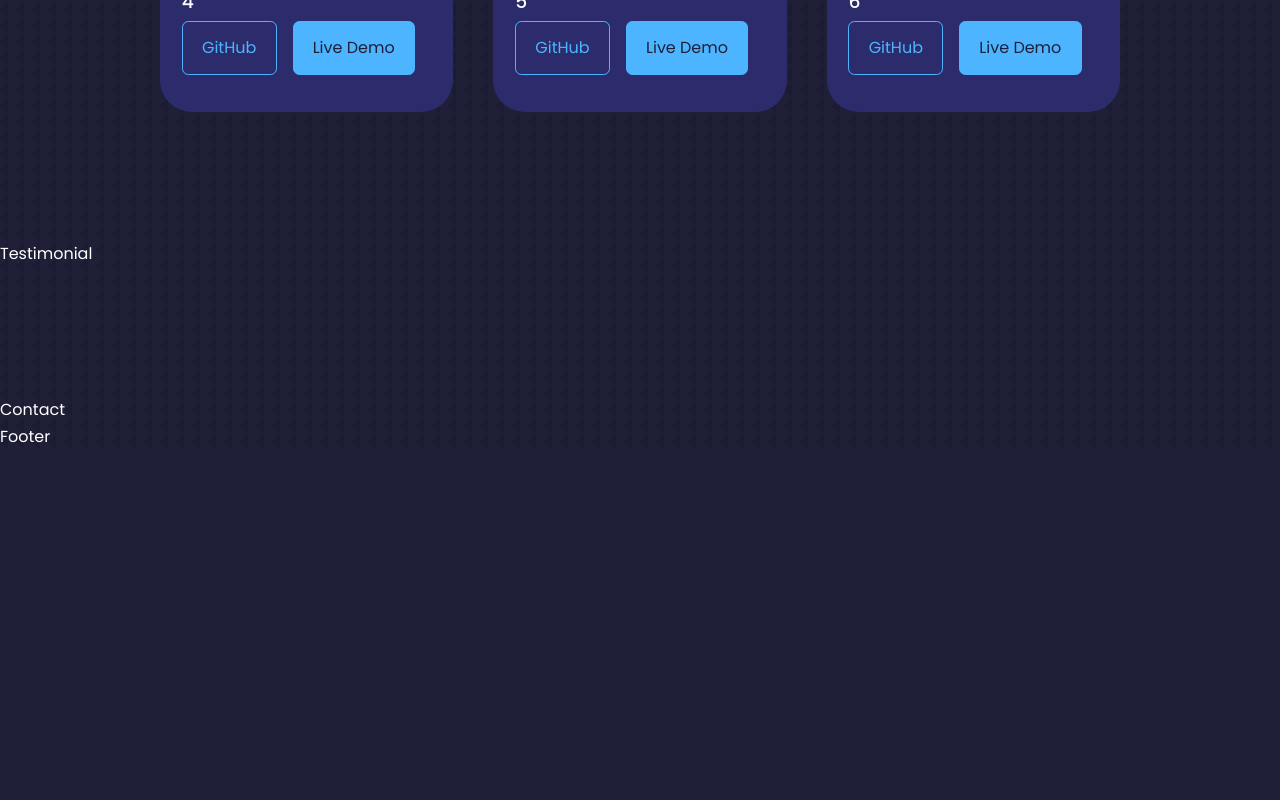
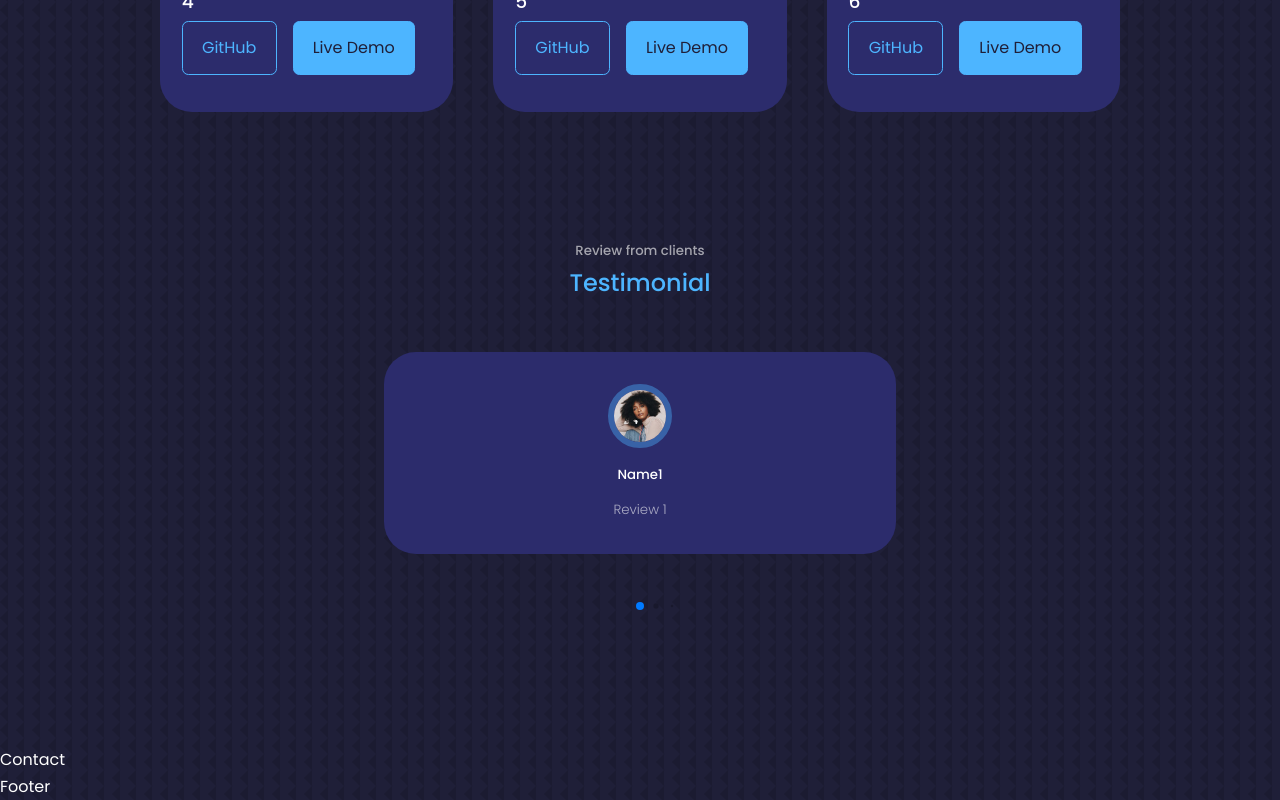
Before and after one commit to TriDevelopers/portfolio-website, a React (Create React App) app: page / in a window 1280 px wide. Shown: the part 3470-4270 px from the top of the page. Before the commit the page ends 3920 px from the top, so only its background shows below. Built offline with nearby package versions, Linux system fonts and the light colour scheme.

Commit message:
Testimonials

```diff
--- a/package.json
+++ b/package.json
@@ -10,6 +10,7 @@
     "react-dom": "^18.2.0",
     "react-icons": "^4.9.0",
     "react-scripts": "5.0.1",
+    "swiper": "^9.4.1",
     "web-vitals": "^2.1.4"
   },
   "scripts": {
--- a/src/components/testimonials/Testimonials.jsx
+++ b/src/components/testimonials/Testimonials.jsx
@@ -1,9 +1,73 @@
 import React from 'react'
 import './testimonials.css'
+import AVTR1 from '../../assets/avatar1.jpg'
+import AVTR2 from '../../assets/avatar2.jpg'
+import AVTR3 from '../../assets/avatar3.jpg'
+import AVTR4 from '../../assets/avatar4.jpg'
+
+// import Swiper core and required modules
+import { Pagination } from 'swiper';
+import { Swiper, SwiperSlide } from 'swiper/react';
+
+// import Swiper styles
+import "swiper/css";
+import "swiper/css/pagination";
+
+const data = [
+  {
+    avatar: AVTR1,
+    name: 'Name1',
+    review: 'Review 1',
+  },
+  {
+    avatar: AVTR2,
+    name: 'Name2',
+    review: 'Review 2',
+  },
+  {
+    avatar: AVTR3,
+    name: 'Name3',
+    review: 'Review 3',
+  },
+  {
+    avatar: AVTR4,
+    name: 'Name4',
+    review: 'Review 4',
+  }
+]
 
 const Testimonials = () => {
   return (
-    <section id='testimonial'>Testimonial</section>
+    <section id='testimonial'>
+      <h5>Review from clients</h5>
+      <h2>Testimonial</h2>
+
+      <Swiper className="container testimonials__container"
+      // install Swiper modules
+      pagination={{
+        dynamicBullets: true,
+      }}
+      modules={[Pagination]}
+      spaceBetween={40}
+      slidesPerView={1}
+      >
+        {
+          data.map(({ avatar, name, review }, index) => {
+            return (
+              <SwiperSlide key={index} className="testimonial">
+              <div className="client__avatar">
+                <img src={avatar} />
+              </div>
+              <h5 className="client__name">{name}</h5>
+              <small className="client__review">
+                {review}
+              </small>
+              </SwiperSlide>
+            )
+          })
+        }
+      </Swiper>
+    </section>
   )
 }
 
--- a/src/components/testimonials/testimonials.css
+++ b/src/components/testimonials/testimonials.css
@@ -0,0 +1,53 @@
+.container.testimonials__container {
+    width: 40%;
+    padding-bottom: 4rem;
+}
+
+.client__avatar {
+    width: 4rem;
+    aspect-ratio: 1/1;
+    overflow: hidden;
+    border-radius: 50%;
+    margin: 0 auto 1rem;
+    border: 0.4rem solid var(--color-primary-variant);
+}
+
+.testimonial {
+    background: var(--color-bg-variant);
+    text-align: center;
+    padding: 2rem;
+    border-radius: 2rem;
+    user-select: none;
+}
+
+.client__review {
+    color: var(--color-light);
+    font-weight: 300;
+    display: block;
+    width: 80%;
+    margin: 0.8rem auto 0;
+}
+
+.swiper-pagination-bullet-active {
+    background: var(--color-primary);
+}
+
+/* ==================== Media Queries (Medium Devices) ====================*/
+
+@media screen and (max-width: 1024px) {
+    .container.testimonials__container {
+        width: 60%;
+    }
+}
+
+/* ==================== Media Queries (Small Devices) ====================*/
+
+@media screen and (max-width: 600px) {
+    .container.testimonials__container {
+        width: var(--container-width-sm);
+    }
+
+    .client__review {
+        width: var(--container-width-sm);
+    }
+}
```
Also changed, not shown: 1 other file (tests, documents, lock files or other folders).
